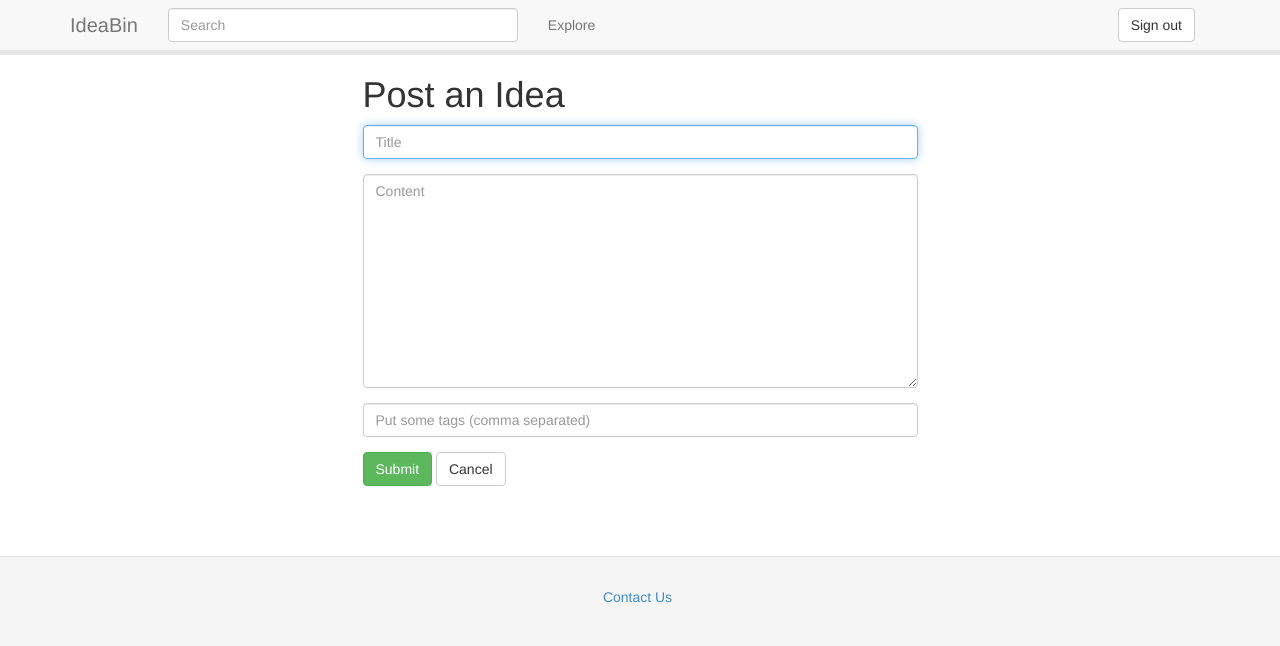
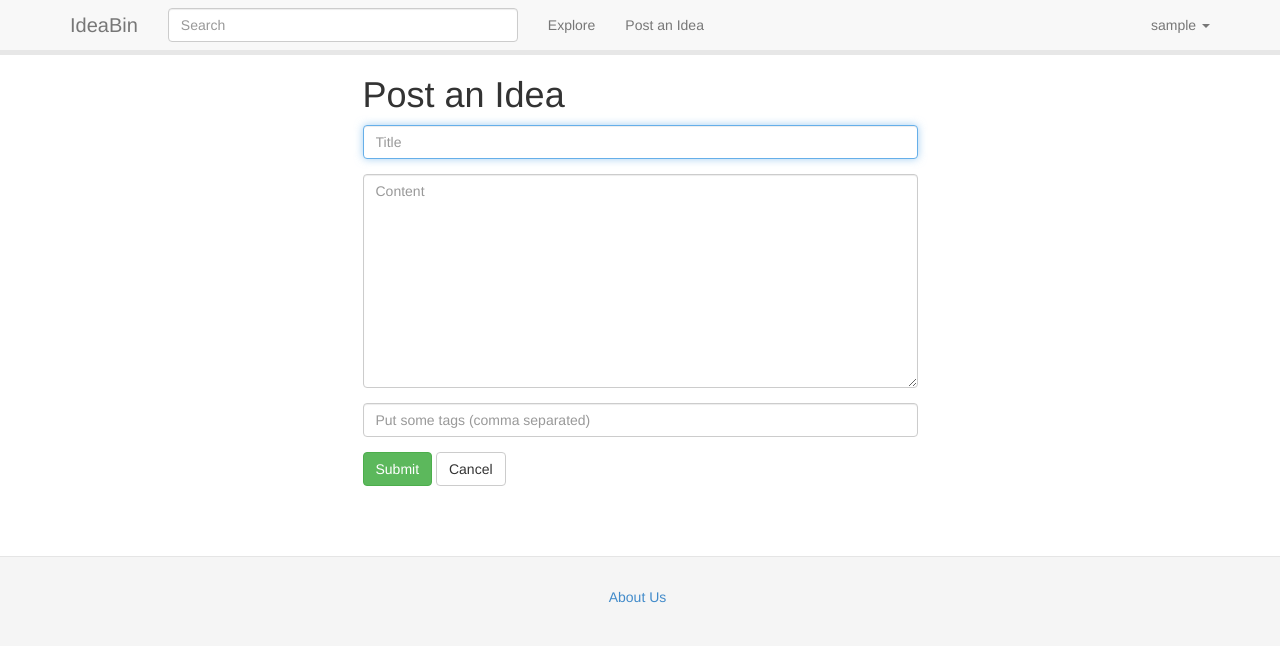
Before and after one commit to Ideabin/Ideabin, a Flask app: page /add/ in a window 1280 px wide. Shown: the top 646 px of the page. Run offline with Flask 2, Linux system fonts and the light colour scheme; a user stored in the database is signed in; tables that the repository leaves empty hold one stand-in row (values such as "Sample post"); style sheets or scripts are compiled from the project's sources; some libraries are stand-ins or nearby versions.

Commit message:
Updated navbar with a Post idea link and dropdown

```diff
--- a/frontend/templates/base.html
+++ b/frontend/templates/base.html
@@ -21,31 +21,37 @@
         </button>
         <a class="navbar-brand" href="/">IdeaBin</a>
       </div>
+
       <div class="navbar-collapse collapse">
-
         <form class="navbar-form navbar-left form-inline" id="search" role="search">
           <div class="form-group">
             <input type="text" class="form-control" style="width: 350px" placeholder="Search">
           </div>
         </form>
 
+        <ul class="nav navbar-nav">
+          <li> <a href="{{ url_for('frontend.explore') }}">Explore</a> </li>
+          <li> <a href="{{ url_for('frontend.add') }}">Post an Idea</a> </li>
+        </ul>
+
         {% if request.path != "/login/"%}
-        <form class="navbar-form navbar-right" role="form">
-          <div class="form-group">
-            {% if not current_user or current_user.is_anonymous() %}
-              <a href="/login/" class="btn btn-default">Sign in</a>
-            {% else %}
-              <a href="/logout/" class="btn btn-default">Sign out</a>
-            {% endif %}
-          </div>
-        </form>
+        <ul class="nav navbar-nav navbar-right">
+          {% if not current_user or current_user.is_anonymous() %}
+          <form class="navbar-form">
+            <a href="{{ url_for('login.index') }}" class="btn btn-default">Sign in</a>
+          </form>
+          {% else %}
+            <li class="dropdown">
+              <a class="dropdown-toggle" data-toggle="dropdown" href="#"> {{ current_user.username }} <span class="caret"></span> </a>
+              <ul class="dropdown-menu" role="menu">
+                <li><a href="{{ url_for('frontend.profile') }}">Profile</a></li>
+                <li class="divider"></li>
+                <li><a href="{{ url_for('logout.index') }}">Sign out</a></li>
+              </ul>
+            </li>
+          {% endif %}
+        </ul>
         {% endif %}
-
-        <ul class="nav navbar-nav">
-          <li>
-            <a href="/explore/">Explore</a>
-          </li>
-        </ul>
       </div>
     </div>
   </div>
@@ -68,7 +74,7 @@
   <div class="footer">
     <div class="container">
       <ul class="list-inline">
-        <li><a href="/">Contact Us</a></li>
+        <li><a href="/">About Us</a></li>
       </ul>
     </div>
   </div>
```
